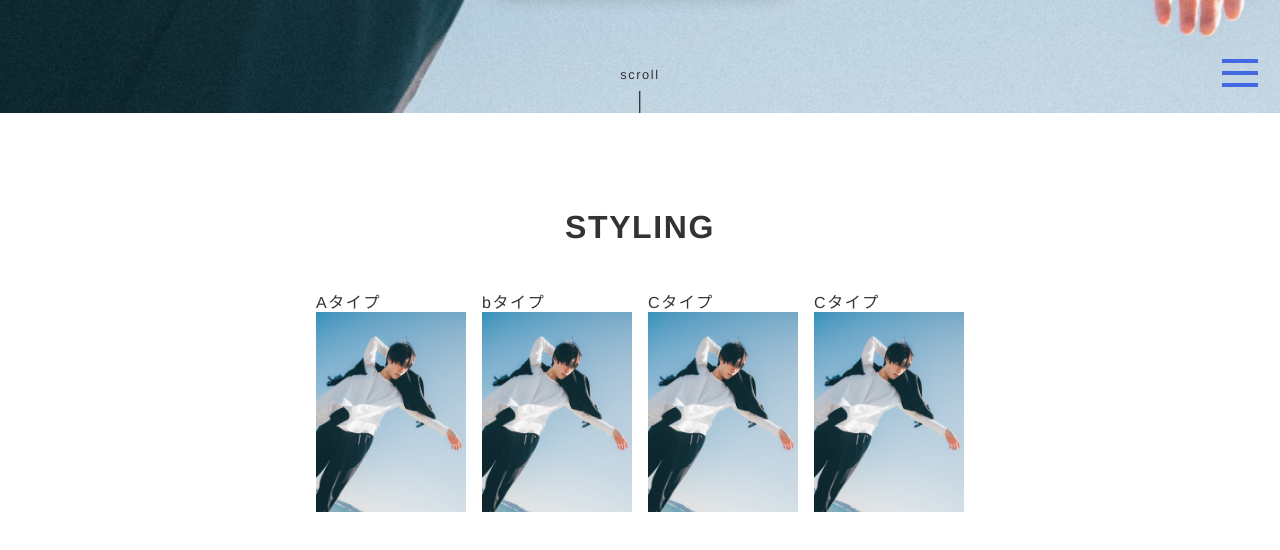
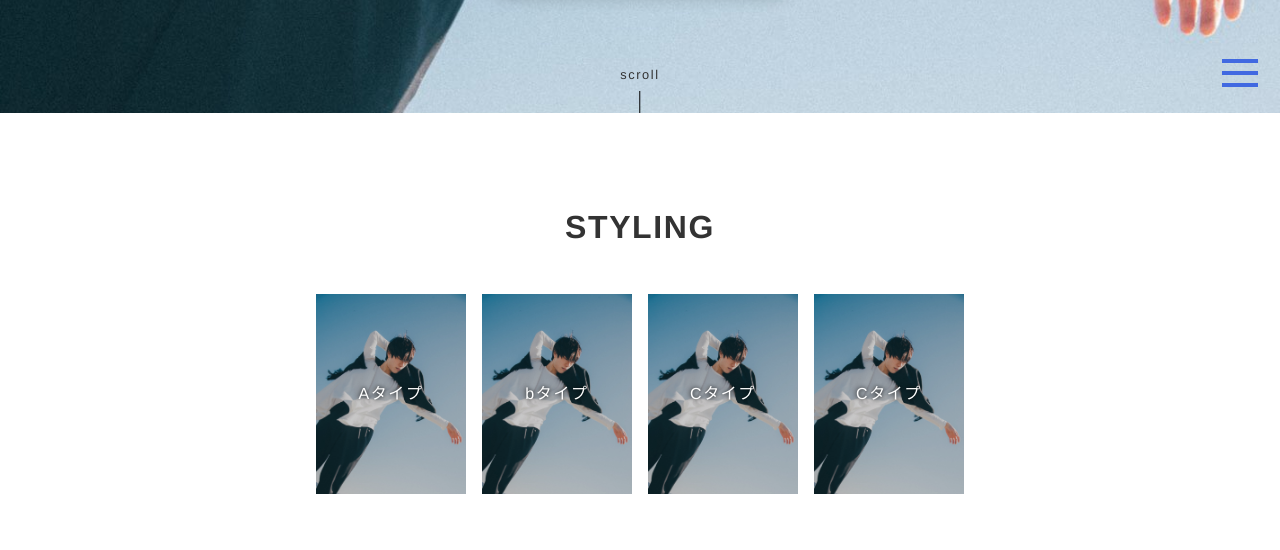
Before and after one commit to Haruka-Nakatsuji/nohow, a website: page index.html in a window 1280 px wide. Shown: the part 687-1237 px from the top of the page. Drawn offline with nearby package versions, Linux system fonts and the light colour scheme; some packages are replaced by stand-ins of ours.

Commit message:
css add shadow

```diff
--- a/css/object/_project.scss
+++ b/css/object/_project.scss
@@ -221,15 +221,44 @@
   }
 
   &__item {
+    position: relative;
     margin: 0 8px 32px;
+    width: 150px;
+    height: 200px;
+    overflow: hidden;
+    background-color: rgba($color: #000000, $alpha: 0.2);
+
 
     img {
       display: block;
-      width: 150px;
-      height: 200px;
       object-fit: cover;
+      mix-blend-mode: darken;
+      transition: .3s;
+
+      &:hover {
+        transform: scale(1.2, 1.2);
+      }
     }
   }
+
+  &__text {
+    position: absolute;
+    top: 50%;
+    left: 50%;
+    transform: translate(-50%, -50%);
+    color: #fff;
+    text-shadow: 0 0 4px rgba($color: #000000, $alpha: 1);
+    z-index: 10;
+  }
+
+  // &__back {
+  //   position: absolute;
+  //   top:0;
+  //   left: 0;
+  //   bottom: 0;
+  //   right: 0;
+  //   background: rgba($color: #000000, $alpha: 0.3);
+  // }
 }
 
 .aaa {
```
Also changed, not shown: css/style.css, 1 other file.
